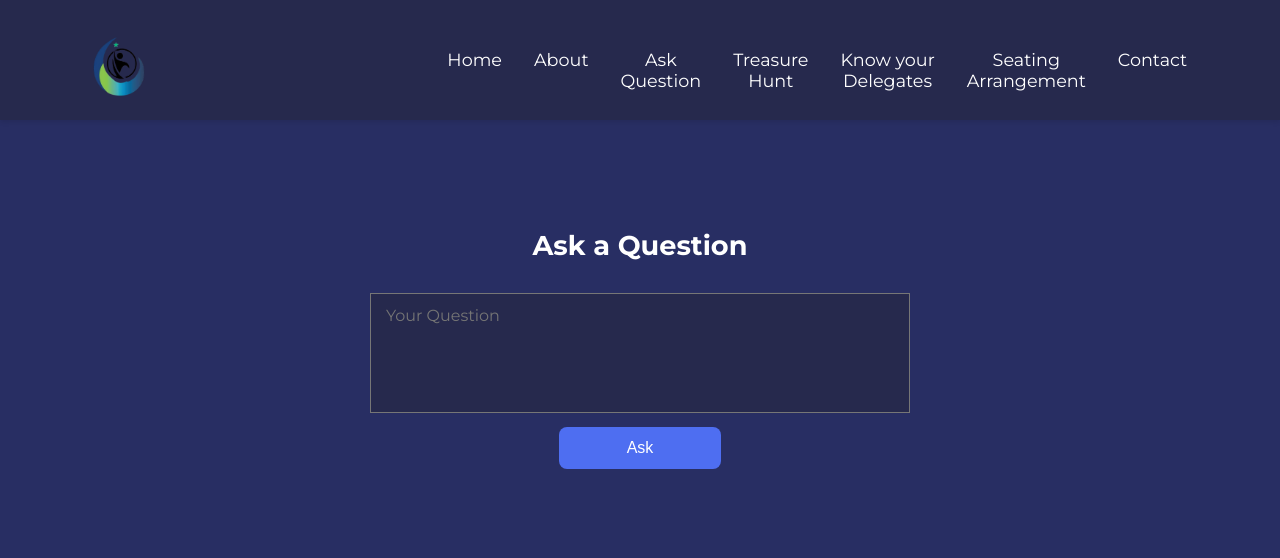
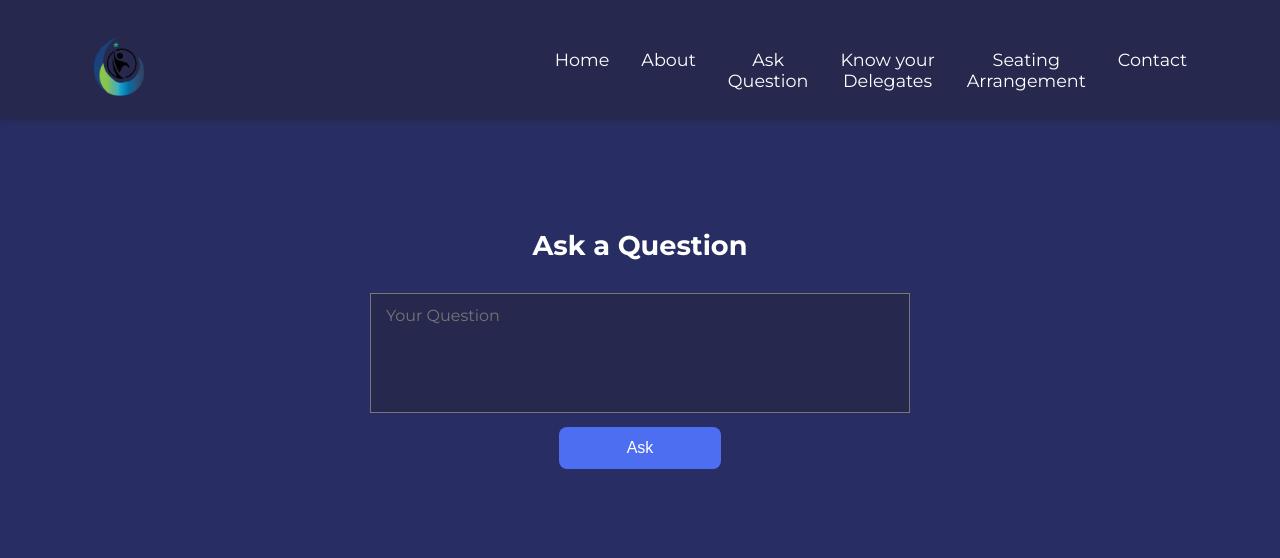
Before and after one commit to samson-emmanuel/conference-website-template, a Flask app: page /ask in a window 1280 px wide. Shown: the top 558 px of the page. Run offline with Flask 3, Linux system fonts and the light colour scheme; parts of the project's set-up code (start-up, migrations or seed data) failed here and were passed over; some libraries are stand-ins or nearby versions.

Commit message:
Talent hunt commented out

```diff
--- a/templates/base.html
+++ b/templates/base.html
@@ -25,7 +25,7 @@
                 <li><a href="/">Home</a></li>
                 <li><a href="/about">About</a></li>
                 <li><a href="/ask">Ask<br>Question</a></li>
-                <li><a href="/treasure_hunt">Treasure<br>Hunt</a></li>
+                <!-- <li><a href="/treasure_hunt">Treasure<br>Hunt</a></li> -->
                 <li><a href="/know_your_delegates">Know your<br>Delegates</a></li>
                 <li><a href="/seating">Seating<br>Arrangement</a></li>
                 <!-- <li class="dropdown">
```
